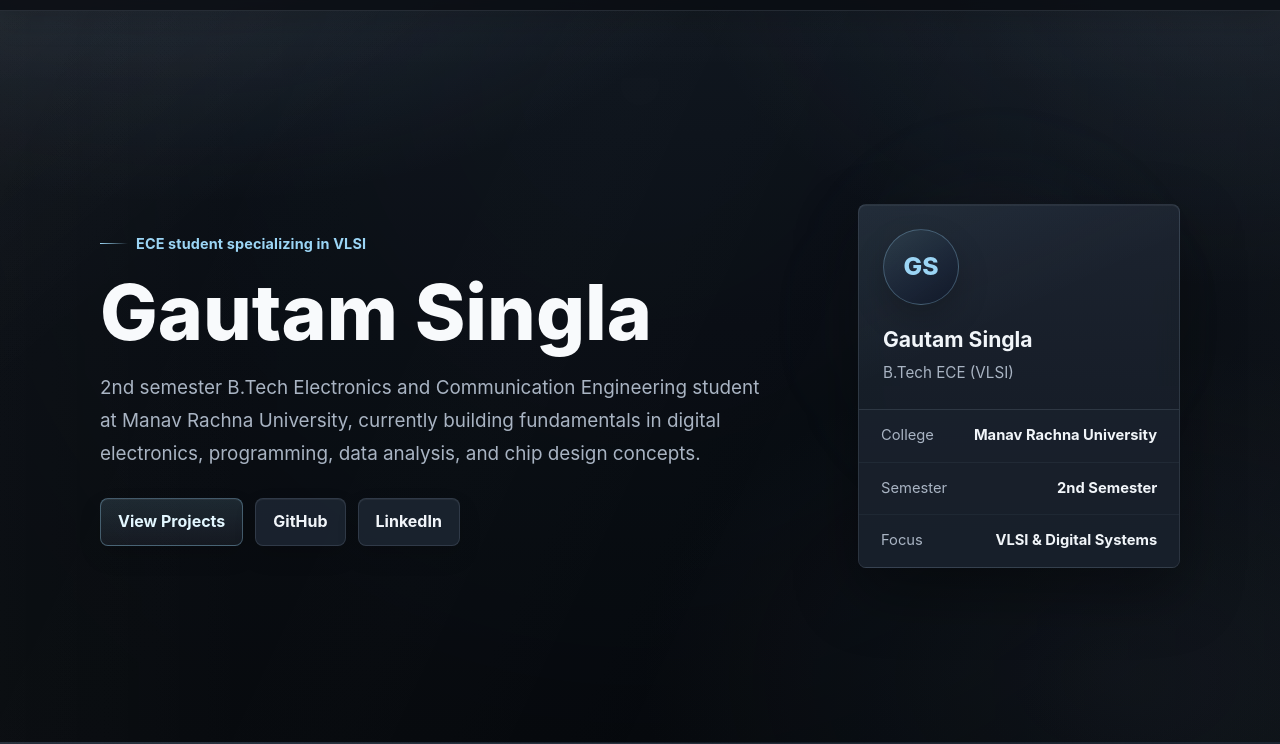
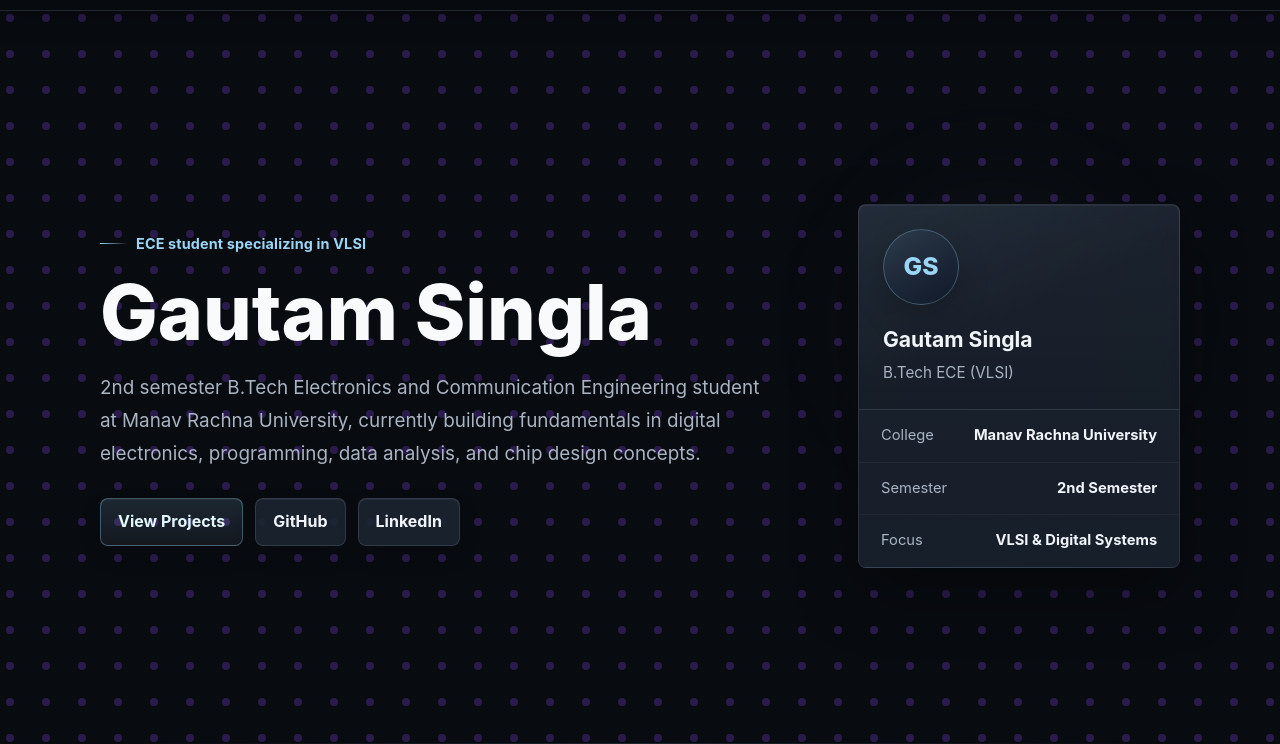
Before and after one commit to gautam-singla06/portfolio, a plain HTML site: page index.html in a window 1280 px wide. Shown: the part 58-802 px from the top of the page. Drawn offline with Linux system fonts and the light colour scheme.

Commit message:
Simplify background styles and implement dot grid
Refactor background styles and add dot grid canvas.

```diff
--- a/index.html
+++ b/index.html
@@ -38,39 +38,21 @@
       font-family: Inter, ui-sans-serif, system-ui, -apple-system, BlinkMacSystemFont, "Segoe UI", sans-serif;
       color: var(--text);
       position: relative;
-      background:
-        linear-gradient(140deg, rgba(255, 255, 255, 0.045) 0%, transparent 24%),
-        radial-gradient(980px 560px at 14% -8%, rgba(110, 135, 164, 0.22), transparent 58%),
-        radial-gradient(840px 520px at 94% 4%, rgba(92, 112, 138, 0.18), transparent 60%),
-        radial-gradient(760px 520px at 88% 92%, rgba(66, 82, 104, 0.16), transparent 64%),
-        linear-gradient(180deg, #111821 0%, #0b1017 48%, #080c11 100%),
-        var(--bg);
-      background-attachment: fixed;
+      background: var(--bg);
       line-height: 1.6;
       -webkit-font-smoothing: antialiased;
       text-rendering: optimizeLegibility;
       font-feature-settings: "kern", "liga", "calt";
     }
 
-    body::before {
-      content: "";
+    #dot-grid-canvas {
       position: fixed;
-      inset: 0;
+      top: 0;
+      left: 0;
+      width: 100vw;
+      height: 100vh;
       pointer-events: none;
-      background:
-        linear-gradient(180deg, rgba(255, 255, 255, 0.035), transparent 18%),
-        linear-gradient(90deg, rgba(255, 255, 255, 0.025), transparent 24%, transparent 76%, rgba(170, 186, 205, 0.035)),
-        radial-gradient(circle at 50% 18%, transparent 0, rgba(0, 0, 0, 0.24) 84%);
-      opacity: 0.9;
-    }
-
-    body::after {
-      content: "";
-      position: fixed;
-      inset: 0;
-      pointer-events: none;
-      background: linear-gradient(115deg, transparent 0%, rgba(255, 255, 255, 0.028) 43%, transparent 64%);
-      opacity: 0.42;
+      z-index: 0;
     }
 
     a {
@@ -886,6 +868,7 @@
   </style>
 </head>
 <body>
+  <canvas id="dot-grid-canvas"></canvas>
   <div class="page">
     <header class="site-header">
       <nav class="container nav" aria-label="Main navigation">
@@ -1178,6 +1161,208 @@
     document.querySelectorAll("section[id]").forEach((section) => {
       sectionObserver.observe(section);
     });
+
+    // --- DOT GRID BACKGROUND ---
+    (function() {
+      const canvas = document.getElementById('dot-grid-canvas');
+      if (!canvas) return;
+      const ctx = canvas.getContext('2d');
+
+      const config = {
+        dotSize: 8,
+        gap: 28,
+        baseColor: '#2b1b4d', // Dark purple theme
+        activeColor: '#b366ff', // Bright purple glow
+        proximity: 160,
+        speedTrigger: 20,
+        shockRadius: 250,
+        shockStrength: 8,
+        maxSpeed: 3000,
+        tension: 0.02,
+        friction: 0.12
+      };
+
+      function hexToRgb(hex) {
+        const m = hex.match(/^#?([a-f\d]{2})([a-f\d]{2})([a-f\d]{2})$/i);
+        return m ? {
+          r: parseInt(m[1], 16),
+          g: parseInt(m[2], 16),
+          b: parseInt(m[3], 16)
+        } : { r: 0, g: 0, b: 0 };
+      }
+
+      const baseRgb = hexToRgb(config.baseColor);
+      const activeRgb = hexToRgb(config.activeColor);
+
+      let dots = [];
+      let rafId;
+      let pointer = {
+        x: -1000, y: -1000,
+        vx: 0, vy: 0,
+        speed: 0,
+        lastTime: performance.now(),
+        lastX: -1000, lastY: -1000
+      };
+
+      class Dot {
+        constructor(cx, cy) {
+          this.cx = cx;
+          this.cy = cy;
+          this.xOffset = 0;
+          this.yOffset = 0;
+          this.vx = 0;
+          this.vy = 0;
+        }
+        update() {
+          const fx = -config.tension * this.xOffset - config.friction * this.vx;
+          const fy = -config.tension * this.yOffset - config.friction * this.vy;
+          this.vx += fx;
+          this.vy += fy;
+          this.xOffset += this.vx;
+          this.yOffset += this.vy;
+        }
+      }
+
+      function buildGrid() {
+        const width = window.innerWidth;
+        const height = window.innerHeight;
+        const dpr = window.devicePixelRatio || 1;
+
+        canvas.width = width * dpr;
+        canvas.height = height * dpr;
+        ctx.scale(dpr, dpr);
+
+        const cell = config.dotSize + config.gap;
+        const cols = Math.floor((width + config.gap) / cell);
+        const rows = Math.floor((height + config.gap) / cell);
+
+        const gridW = cell * cols - config.gap;
+        const gridH = cell * rows - config.gap;
+
+        const startX = (width - gridW) / 2 + config.dotSize / 2;
+        const startY = (height - gridH) / 2 + config.dotSize / 2;
+
+        dots = [];
+        for (let y = 0; y < rows; y++) {
+          for (let x = 0; x < cols; x++) {
+            dots.push(new Dot(startX + x * cell, startY + y * cell));
+          }
+        }
+      }
+
+      const circlePath = new Path2D();
+      circlePath.arc(0, 0, config.dotSize / 2, 0, Math.PI * 2);
+
+      function draw() {
+        ctx.clearRect(0, 0, canvas.width, canvas.height);
+        const proxSq = config.proximity * config.proximity;
+
+        for (let i = 0; i < dots.length; i++) {
+          const dot = dots[i];
+          dot.update();
+
+          const ox = dot.cx + dot.xOffset;
+          const oy = dot.cy + dot.yOffset;
+          const dx = dot.cx - pointer.x;
+          const dy = dot.cy - pointer.y;
+          const dsq = dx * dx + dy * dy;
+
+          let r = baseRgb.r, g = baseRgb.g, b = baseRgb.b;
+
+          if (dsq <= proxSq) {
+            const dist = Math.sqrt(dsq);
+            const t = 1 - dist / config.proximity;
+            r = Math.round(baseRgb.r + (activeRgb.r - baseRgb.r) * t);
+            g = Math.round(baseRgb.g + (activeRgb.g - baseRgb.g) * t);
+            b = Math.round(baseRgb.b + (activeRgb.b - baseRgb.b) * t);
+          }
+
+          ctx.save();
+          ctx.translate(ox, oy);
+          ctx.fillStyle = `rgb(${r},${g},${b})`;
+          ctx.fill(circlePath);
+          ctx.restore();
+        }
+
+        rafId = requestAnimationFrame(draw);
+      }
+
+      function throttle(func, limit) {
+        let lastCall = 0;
+        return function (...args) {
+          const now = performance.now();
+          if (now - lastCall >= limit) {
+            lastCall = now;
+            func.apply(this, args);
+          }
+        };
+      }
+
+      const onMove = (e) => {
+        const now = performance.now();
+        const dt = now - pointer.lastTime || 16;
+        const dx = e.clientX - pointer.lastX;
+        const dy = e.clientY - pointer.lastY;
+
+        let vx = (dx / dt) * 1000;
+        let vy = (dy / dt) * 1000;
+        let speed = Math.hypot(vx, vy);
+
+        if (speed > config.maxSpeed) {
+          const scale = config.maxSpeed / speed;
+          vx *= scale;
+          vy *= scale;
+          speed = config.maxSpeed;
+        }
+
+        pointer.lastTime = now;
+        pointer.lastX = e.clientX;
+        pointer.lastY = e.clientY;
+        pointer.vx = vx;
+        pointer.vy = vy;
+        pointer.speed = speed;
+        pointer.x = e.clientX;
+        pointer.y = e.clientY;
+
+        if (speed > config.speedTrigger) {
+          for (let i = 0; i < dots.length; i++) {
+            const dot = dots[i];
+            const dist = Math.hypot(dot.cx - pointer.x, dot.cy - pointer.y);
+            if (dist < config.proximity) {
+              const pushX = (dot.cx - pointer.x) * 0.015 + vx * 0.003;
+              const pushY = (dot.cy - pointer.y) * 0.015 + vy * 0.003;
+              dot.vx += pushX;
+              dot.vy += pushY;
+            }
+          }
+        }
+      };
+
+      const onClick = (e) => {
+        const cx = e.clientX;
+        const cy = e.clientY;
+        for (let i = 0; i < dots.length; i++) {
+          const dot = dots[i];
+          const dist = Math.hypot(dot.cx - cx, dot.cy - cy);
+          if (dist < config.shockRadius) {
+            const falloff = Math.max(0, 1 - dist / config.shockRadius);
+            const pushX = (dot.cx - cx) * config.shockStrength * falloff * 0.2;
+            const pushY = (dot.cy - cy) * config.shockStrength * falloff * 0.2;
+            dot.vx += pushX;
+            dot.vy += pushY;
+          }
+        }
+      };
+
+      const throttledMove = throttle(onMove, 30);
+
+      window.addEventListener('resize', buildGrid);
+      window.addEventListener('mousemove', throttledMove, { passive: true });
+      window.addEventListener('click', onClick);
+
+      buildGrid();
+      draw();
+    })();
   </script>
 </body>
 </html>
```
